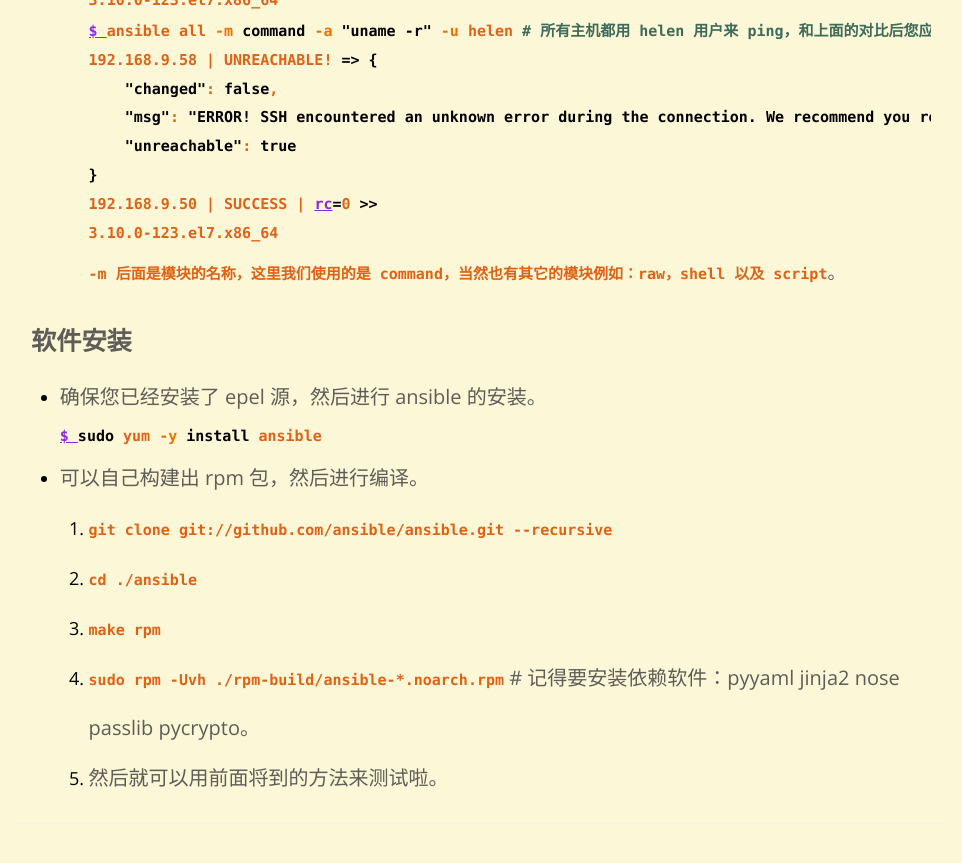
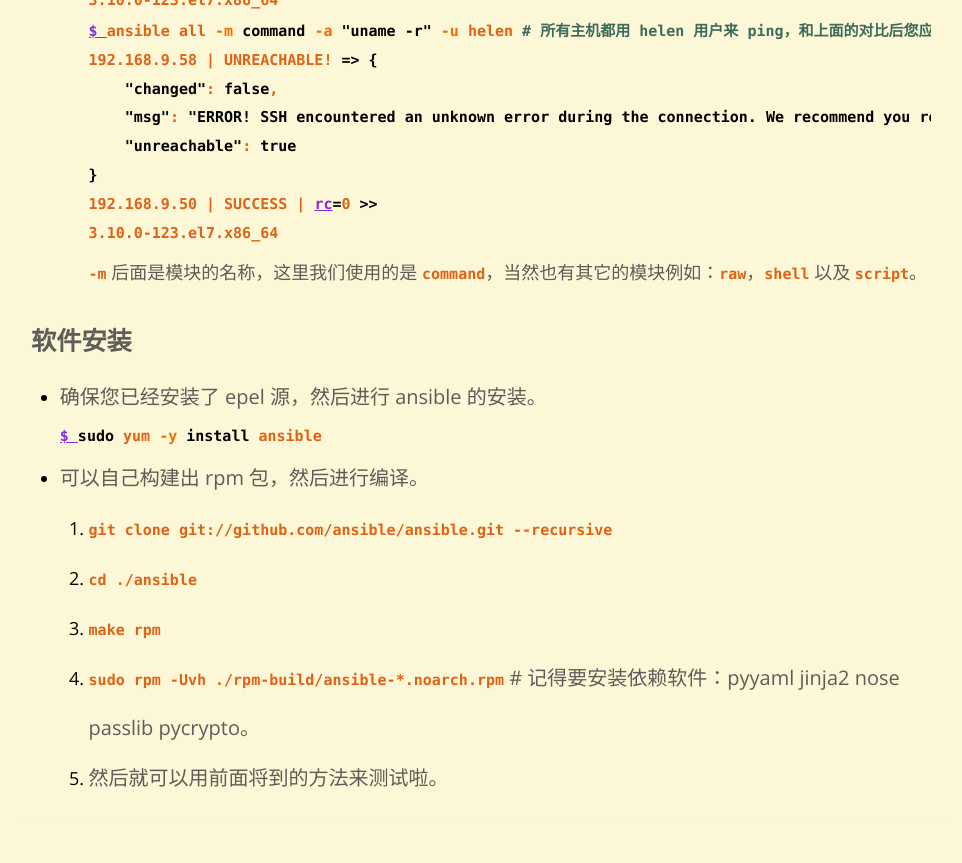
Before and after one commit to yaqi001/yaqi.github.io, a Jekyll site: the page built from _posts/2015-10-23-Ansible 从0到1.md, in a window 1280 px wide and 900 px high, scrolled down 4816 px. Shown: the top 863 px of the window, without its empty margins (159-1121 px from the left). Built offline with Jekyll 4.4.1, drawn with Linux system fonts in a browser that asks for light colours; nearby versions of some CDN libraries.

Commit message:
add fixes

```diff
--- a/_posts/2015-10-23-Ansible 从0到1.md
+++ b/_posts/2015-10-23-Ansible 从0到1.md
@@ -185,7 +185,7 @@
      3.10.0-123.el7.x86_64
      ~~~
 
-     `-m 后面是模块的名称，这里我们使用的是 command，当然也有其它的模块例如：raw，shell 以及 script`。
+     `-m` 后面是模块的名称，这里我们使用的是 `command`，当然也有其它的模块例如：`raw`，`shell` 以及 `script`。
 
 ### 软件安装
 
```
